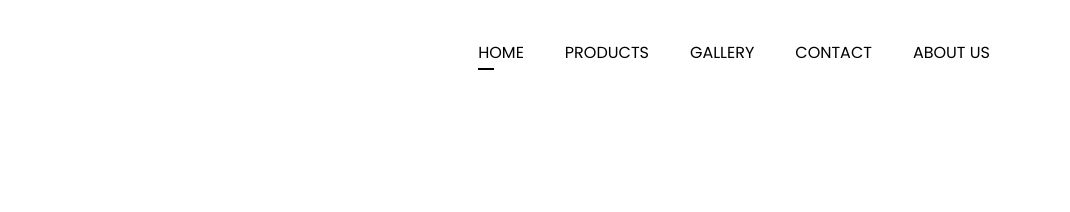
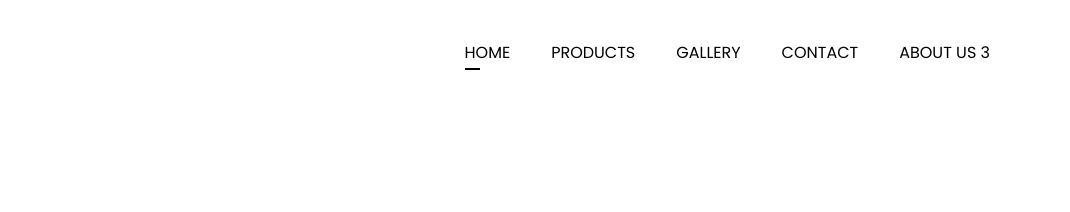
Before and after one commit to shayanzl/front-end, a plain HTML site: page index.html in a window 1280 px wide. Shown: the top 212 px of the page, 210-1280 px from the left. Drawn offline with nearby package versions, Linux system fonts and the light colour scheme.

Commit message:
Update index.html

```diff
--- a/index.html
+++ b/index.html
@@ -23,7 +23,7 @@
             <li><a href="">Products</a></li>
             <li><a href="">Gallery</a></li>
             <li><a href="">Contact</a></li>
-            <li><a href="">About us</a></li>
+            <li><a href="">About us 3</a></li>
           </ul>
         </nav>
       </header>
```
